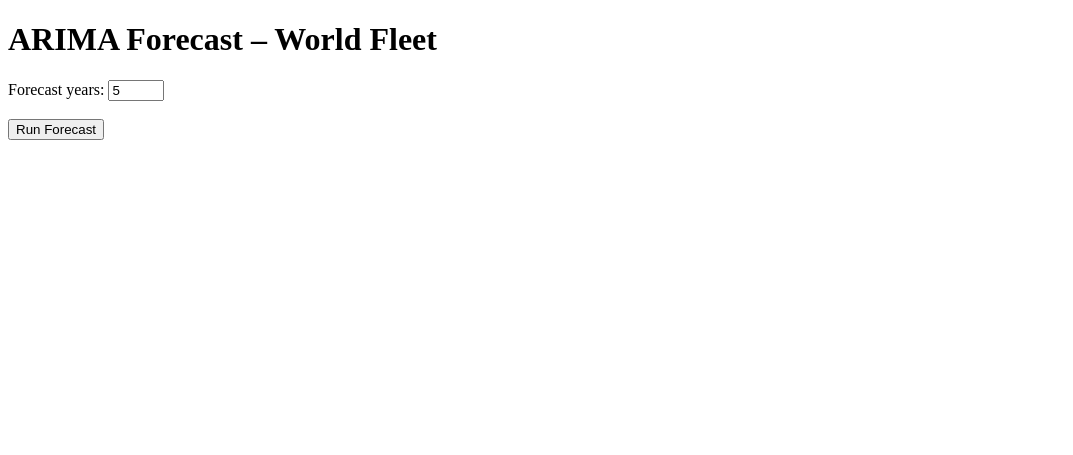
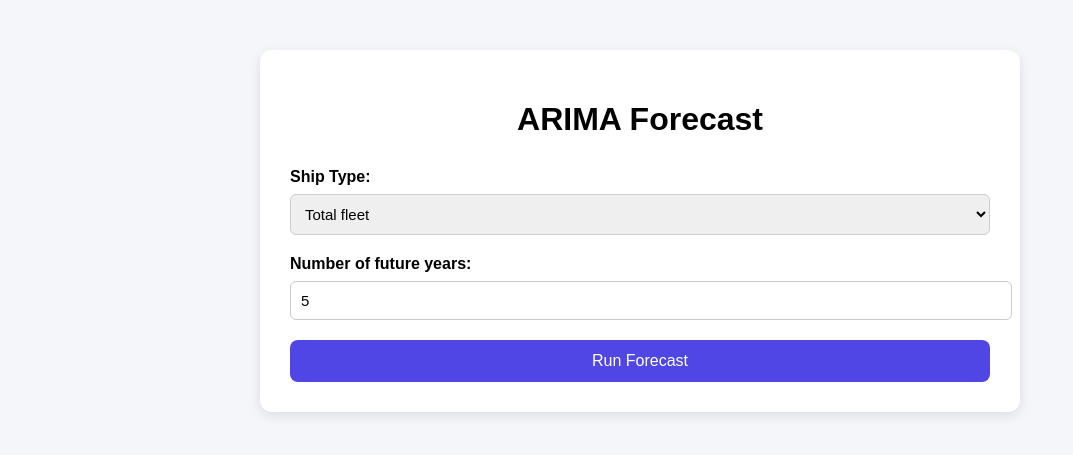
Before and after one commit to lamloom-maker/arima-forecast, a Flask app: page / in a window 1280 px wide. Shown: the top 455 px of the page, without its empty margins (0-1073 px from the left). Run offline with Flask 3, Linux system fonts and the light colour scheme.

Commit message:
Add UI and chart for ARIMA forecast

```diff
--- a/templates/index.html
+++ b/templates/index.html
@@ -3,25 +3,153 @@
 <head>
     <meta charset="UTF-8">
     <title>ARIMA Forecast</title>
+
+    <!-- Chart.js -->
+    <script src="https://cdn.jsdelivr.net/npm/chart.js"></script>
+
+    <style>
+        body {
+            font-family: Arial, sans-serif;
+            background: #f5f6fa;
+            margin: 0;
+            padding: 0;
+        }
+
+        .container {
+            max-width: 700px;
+            margin: 50px auto;
+            background: white;
+            padding: 30px;
+            border-radius: 12px;
+            box-shadow: 0 4px 12px rgba(0,0,0,0.1);
+        }
+
+        h1 {
+            text-align: center;
+            margin-bottom: 30px;
+        }
+
+        label {
+            font-weight: bold;
+        }
+
+        select, input {
+            width: 100%;
+            padding: 10px;
+            margin-top: 8px;
+            margin-bottom: 20px;
+            border-radius: 6px;
+            border: 1px solid #ccc;
+            font-size: 15px;
+        }
+
+        button {
+            width: 100%;
+            background: #4f46e5;
+            color: white;
+            padding: 12px;
+            border: none;
+            border-radius: 8px;
+            font-size: 16px;
+            cursor: pointer;
+        }
+
+        button:hover {
+            background: #4338ca;
+        }
+
+        .results {
+            margin-top: 30px;
+        }
+
+        ul {
+            padding-left: 20px;
+        }
+
+        canvas {
+            margin-top: 30px;
+        }
+    </style>
 </head>
 <body>
 
-<h1>ARIMA Forecast – World Fleet</h1>
+<div class="container">
+    <h1>ARIMA Forecast</h1>
 
     <form method="POST">
-    <label>Forecast years:</label>
-    <input type="number" name="steps" value="5" min="1" max="20">
-    <br><br>
+        <label>Ship Type:</label>
+        <select name="ship_type">
+            {% for ship in ship_types %}
+                <option value="{{ ship }}" {% if ship == selected_ship %}selected{% endif %}>
+                    {{ ship }}
+                </option>
+            {% endfor %}
+        </select>
+
+        <label>Number of future years:</label>
+        <input type="number" name="steps" min="1" value="{{ steps }}">
+
         <button type="submit">Run Forecast</button>
     </form>
 
     {% if forecast %}
-    <h2>Forecast Results:</h2>
+    <div class="results">
+        <h3>Forecast (DWT million):</h3>
         <ul>
             {% for value in forecast %}
-            <li>{{ value }}</li>
+                <li>{{ value | round(2) }}</li>
             {% endfor %}
         </ul>
+
+        <canvas id="forecastChart"></canvas>
+    </div>
+    {% endif %}
+</div>
+
+{% if forecast %}
+<script>
+    const years = {{ years | tojson }};
+    const forecastData = {{ forecast | tojson }};
+
+    const ctx = document.getElementById('forecastChart').getContext('2d');
+
+    new Chart(ctx, {
+        type: 'line',
+        data: {
+            labels: years,
+            datasets: [{
+                label: 'Forecast DWT (million)',
+                data: forecastData,
+                borderColor: '#4f46e5',
+                backgroundColor: 'rgba(79,70,229,0.1)',
+                tension: 0.3,
+                fill: true
+            }]
+        },
+        options: {
+            responsive: true,
+            plugins: {
+                legend: {
+                    display: true
+                }
+            },
+            scales: {
+                y: {
+                    title: {
+                        display: true,
+                        text: 'DWT (million)'
+                    }
+                },
+                x: {
+                    title: {
+                        display: true,
+                        text: 'Year'
+                    }
+                }
+            }
+        }
+    });
+</script>
 {% endif %}
 
 </body>
```
Lines whose indentation alone changed are shown as unchanged.
